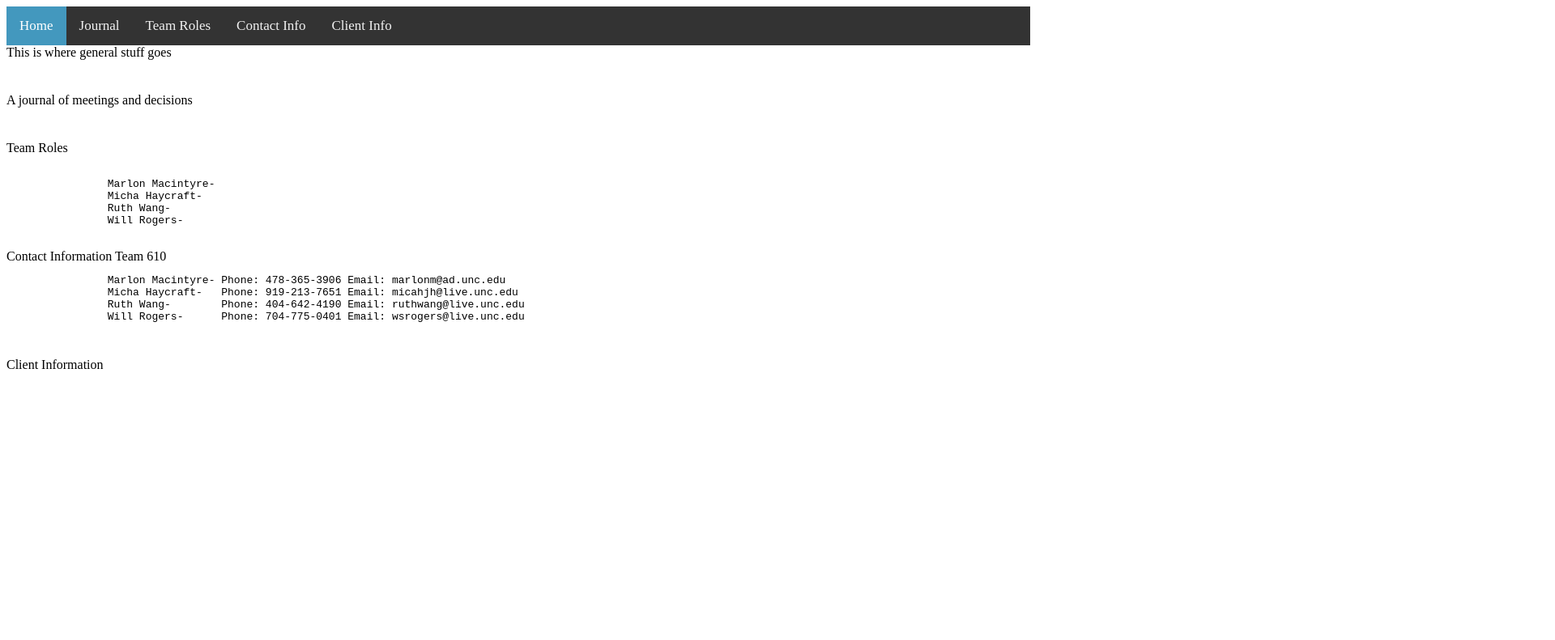
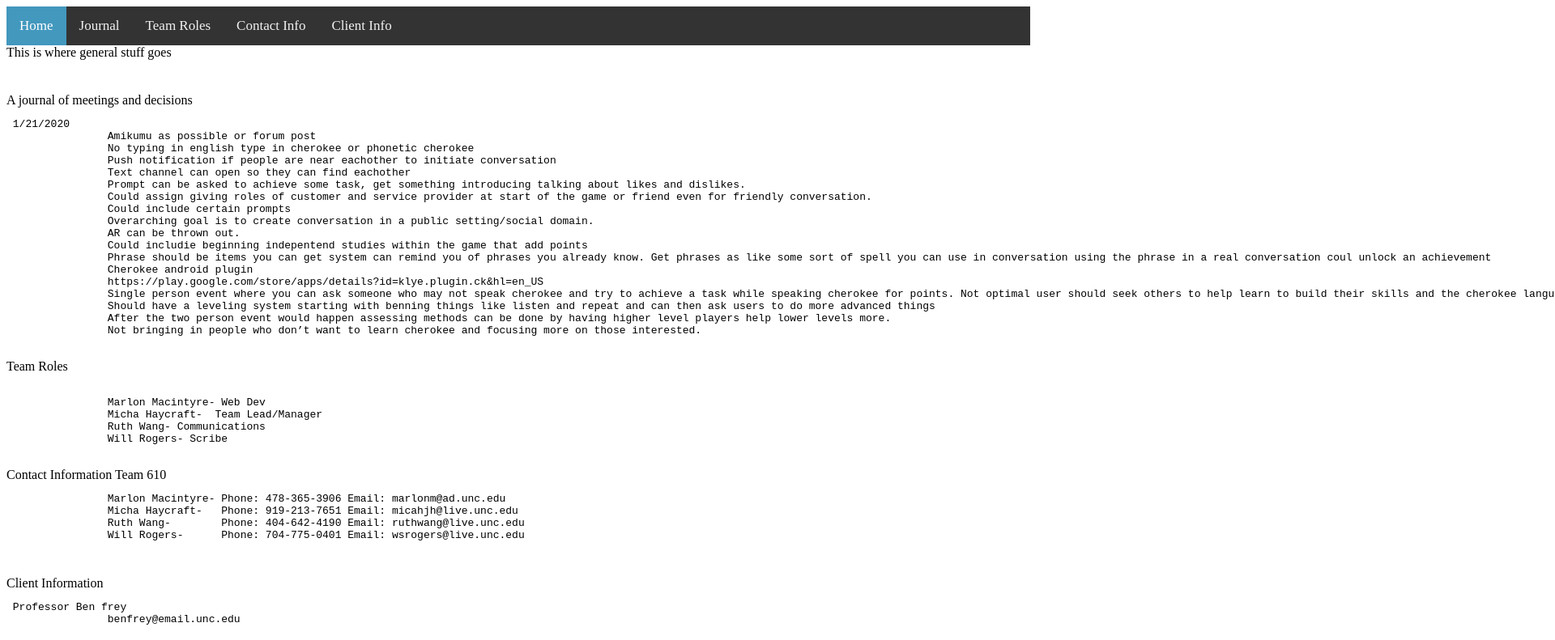
Before and after one commit to marlon320/marlon320.github.io, a plain HTML site: page index.html in a window 1280 px wide. Shown: the top 791 px of the page at 81% size, 1920 px wide, since content can reach past the window. Drawn offline with nearby package versions, Linux system fonts and the light colour scheme; a script that the page names is missing.

Commit message:
Meeting with Ben Frey 1/21/2020
Meeting with Ben Frey 1/21/2020
Roles Assigned

```diff
--- a/index.html
+++ b/index.html
@@ -1,6 +1,7 @@
 <!DOCTYPE html>
 <html lang="en">
     <head>
+        <!-- marlon320.github.io -->
         <meta charset="UTF-8">
         <meta name="viewport" content="width=device-width, initial-scale=1.0">
 
@@ -25,15 +26,33 @@
           </div>
 
           <div class="Journal"> A journal of meetings and decisions
-            <pre> </pre>
+            <pre> 1/21/2020
+                Amikumu as possible or forum post
+                No typing in english type in cherokee or phonetic cherokee
+                Push notification if people are near eachother to initiate conversation
+                Text channel can open so they can find eachother
+                Prompt can be asked to achieve some task, get something introducing talking about likes and dislikes.
+                Could assign giving roles of customer and service provider at start of the game or friend even for friendly conversation.
+                Could include certain prompts
+                Overarching goal is to create conversation in a public setting/social domain.
+                AR can be thrown out.
+                Could includie beginning indepentend studies within the game that add points
+                Phrase should be items you can get system can remind you of phrases you already know. Get phrases as like some sort of spell you can use in conversation using the phrase in a real conversation coul unlock an achievement
+                Cherokee android plugin
+                https://play.google.com/store/apps/details?id=klye.plugin.ck&hl=en_US
+                Single person event where you can ask someone who may not speak cherokee and try to achieve a task while speaking cherokee for points. Not optimal user should seek others to help learn to build their skills and the cherokee language community
+                Should have a leveling system starting with benning things like listen and repeat and can then ask users to do more advanced things
+                After the two person event would happen assessing methods can be done by having higher level players help lower levels more.
+                Not bringing in people who don’t want to learn cherokee and focusing more on those interested.
+                 </pre>
         </div>
 
         <div class="Roles">Team Roles
             <pre>
-                Marlon Macintyre-
-                Micha Haycraft-
-                Ruth Wang-
-                Will Rogers-
+                Marlon Macintyre- Web Dev
+                Micha Haycraft-  Team Lead/Manager
+                Ruth Wang- Communications
+                Will Rogers- Scribe
             </pre>
         </div>
 
@@ -48,7 +67,9 @@
         </div>
 
         <div class="Client">Client Information
-            <p> </p>
+            <pre> Professor Ben frey
+                benfrey@email.unc.edu
+            </pre>
         </div>
 
 
```
Also changed, not shown: render.js (added).
